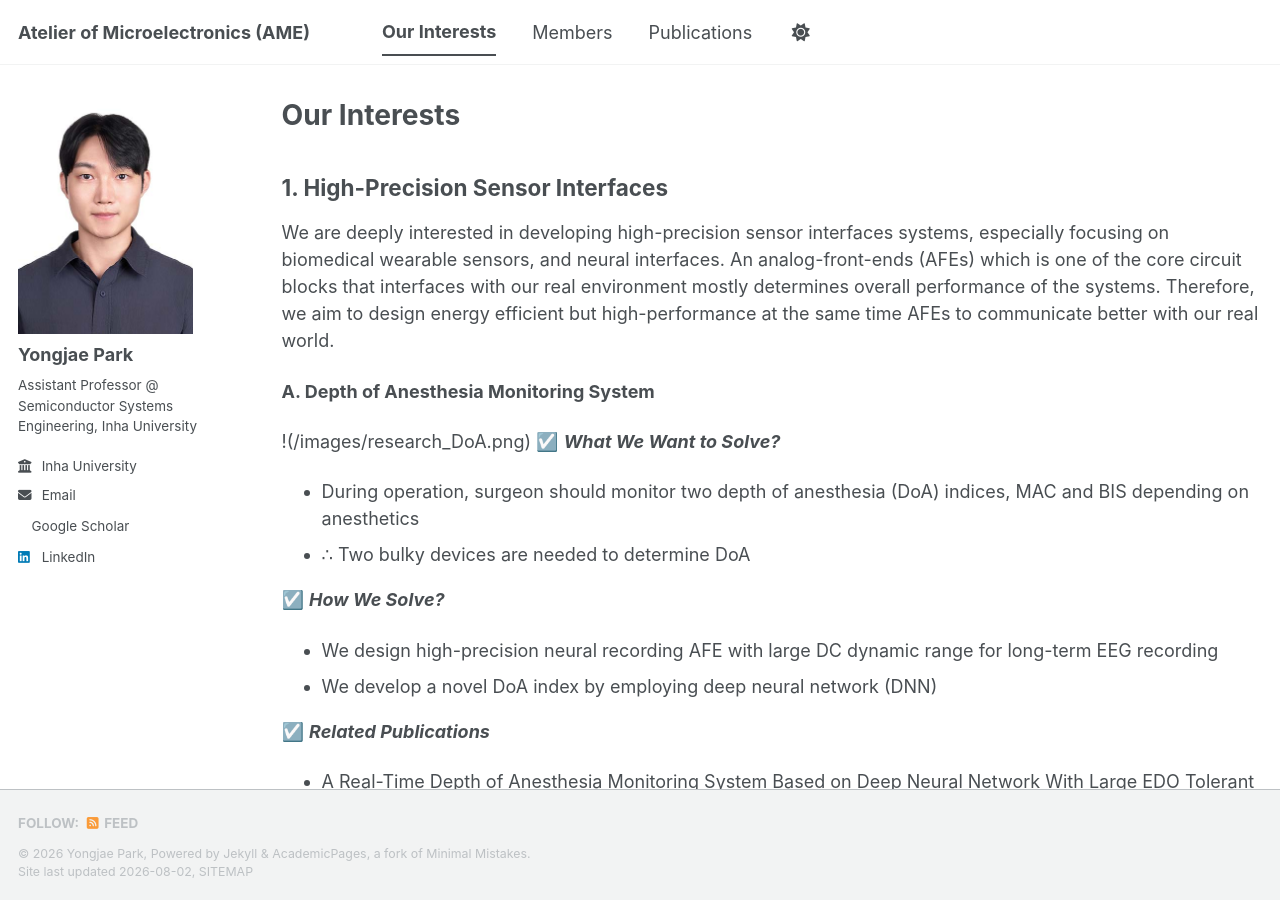
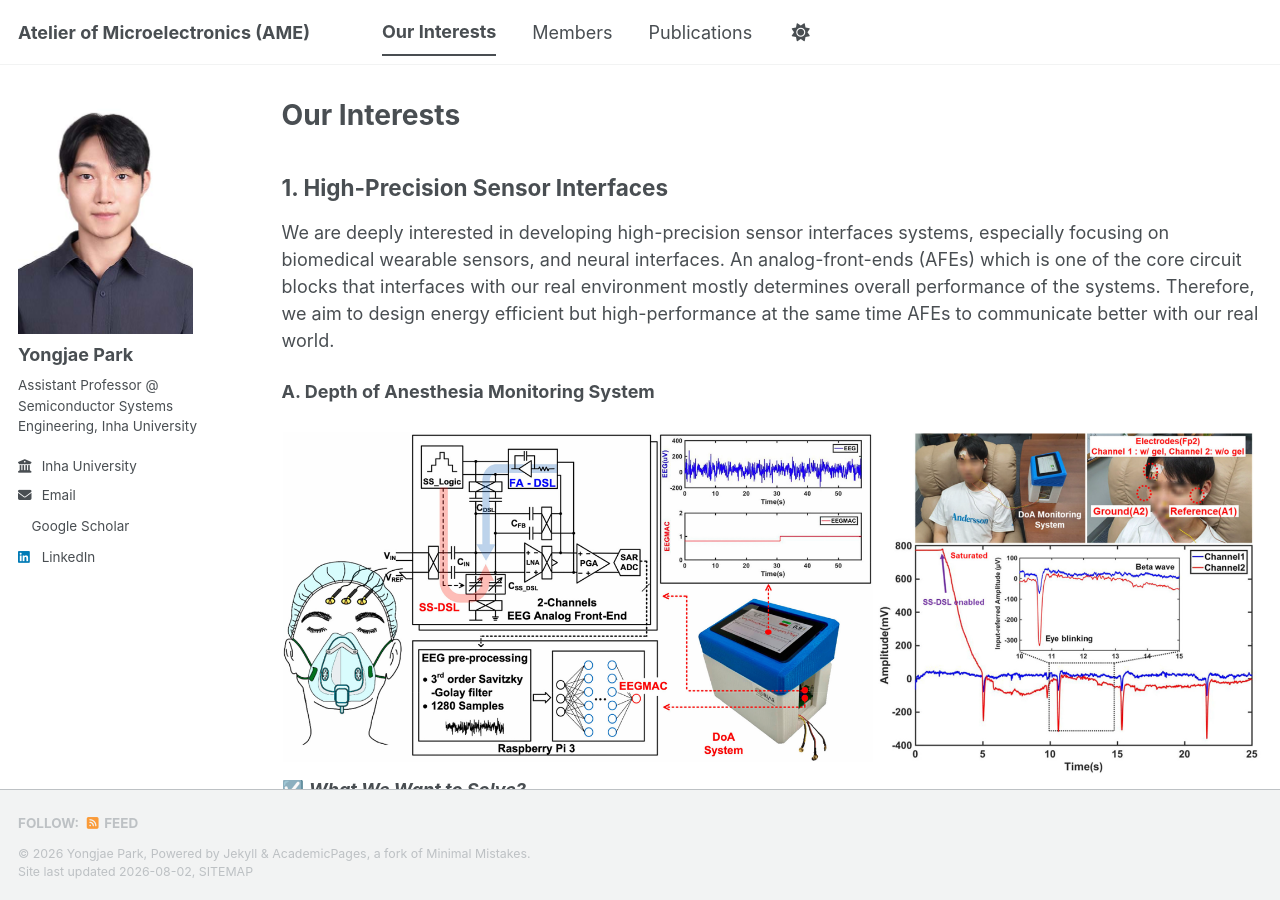
Before and after one commit to yong27park/AME.github.io, a Jekyll site: the page built from _pages/ourinterests.md, in a window 1280 px wide and 900 px high. Built offline with Jekyll 4.4.1, drawn with Linux system fonts in a browser that asks for light colours; a style sheet for code colours, icons or effects is not loaded.

Commit message:
Update ourinterests.md

```diff
--- a/_pages/ourinterests.md
+++ b/_pages/ourinterests.md
@@ -10,7 +10,7 @@ author_profile: true
 
  **A. Depth of Anesthesia Monitoring System**
 
-!(/images/research_DoA.png)
+![DoA](/images/research_DoA.png)
 ☑️ ***What We Want to Solve?***
 - During operation, surgeon should monitor two depth of anesthesia (DoA) indices, MAC and BIS depending on anesthetics
 - ∴ Two bulky devices are needed to determine DoA
```
